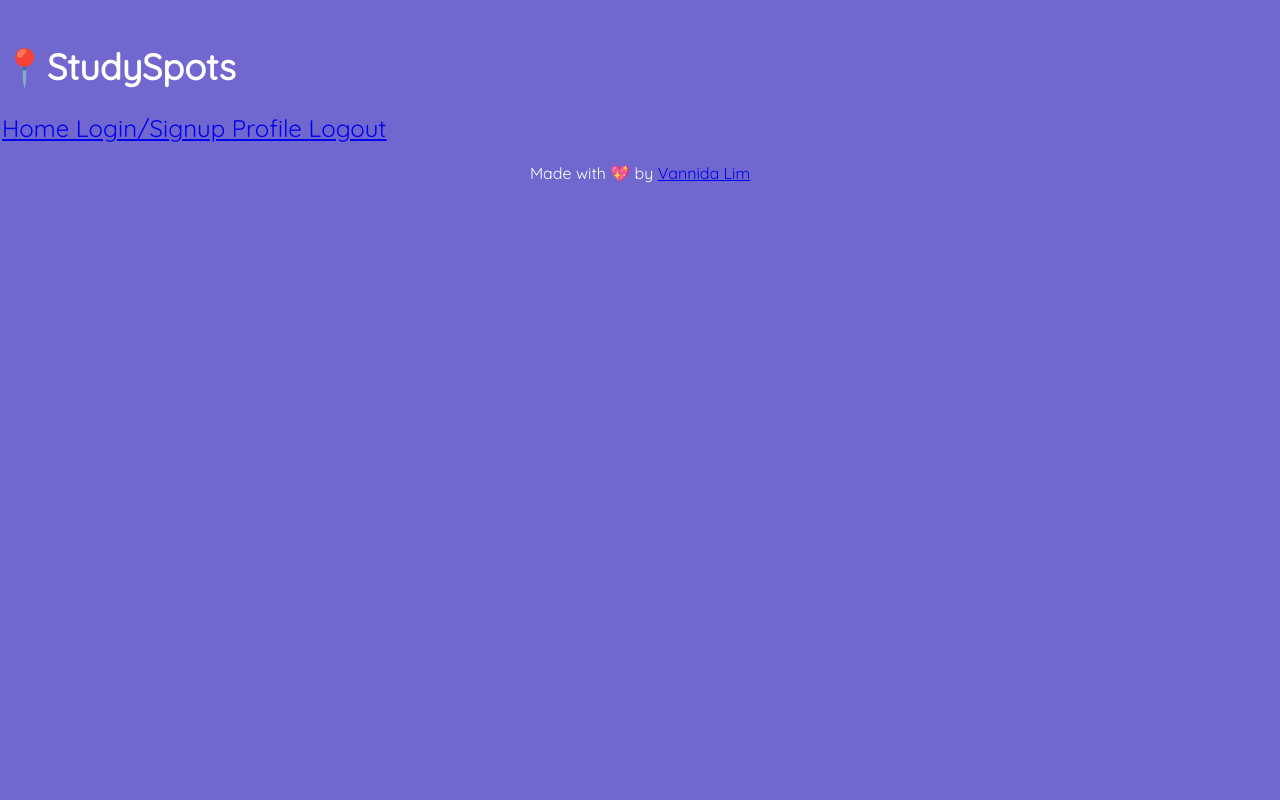
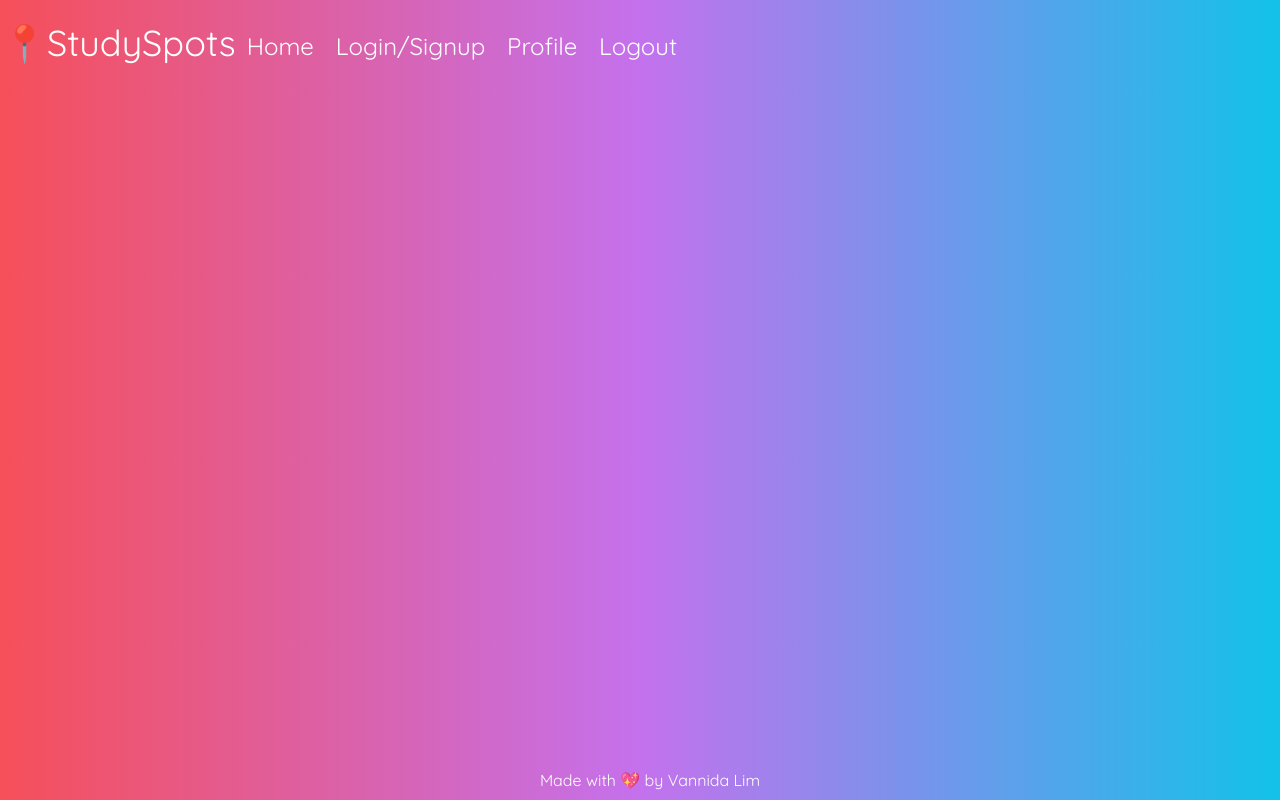
Before and after one commit to vannida-lim/studyspots-frontend, a React (Create React App) app: page / in a window 1280 px wide. Built offline with nearby package versions, Linux system fonts and the light colour scheme; what google-maps-react would draw is missing.

Commit message:
added styling

```diff
--- a/src/App.js
+++ b/src/App.js
@@ -14,7 +14,17 @@ import Home from './pages/Home'
 import Profile from './pages/Profile'
 // import MapContainer from '../containers/MapContainer'
 
-const Footer = styled.section`font-family: 'Quicksand', sans-serif; font-size: 1em;  color: white; text-align: center;`
+const Footer = styled.div`
+  font-family: 'Quicksand', sans-serif;
+  font-size: 1em;
+  color: white;
+  text-align: center;
+  position: fixed;
+  overflow: hidden;
+  bottom: 0;
+  padding: 10px;
+  width: 100%
+`
 
 const mapDispatchToProps = {fetchCafes: actions.fetchCafes,
   currentUser: actions.persistUser
--- a/src/components/Nav.js
+++ b/src/components/Nav.js
@@ -9,18 +9,33 @@ const NavHeader = styled.div`
     padding: 20px 2px;
     width: 100%;
     display: flex;
-    align-items: center;
+
     font-family: 'Quicksand', sans-serif; font-size: 1.5em;
     color: white;
+
 `;
 
-const Title = styled.h1`
+const Title = styled.div`
     font-size: 1.5em
+
 `;
 
 const NavLinks = styled.div`
-    font-size: 05.em
+    font-size: 05.em;
+    display: flex;
+
+
+
+
+
 `;
+
+const LinkDiv = styled.div`
+  padding: 3%;
+  justify-content: flex-end
+
+
+`
 
 
 const Nav = () => {
@@ -30,19 +45,15 @@ const Nav = () => {
   };
   return (
     <NavHeader>
-    <div>
       <Title>
         <span role="img" aria-label="push pin">📍</span>StudySpots
-        </Title>
+      </Title>
       <NavLinks>
-        <Link to="/home">Home </Link>
-        <Link to="/login"> Login/Signup </Link>
-        <Link to="/profile"> Profile </Link>
-        <Link to="/" onClick={handleLogout}>
-            Logout
-        </Link>
+        <LinkDiv><Link to="/home">Home </Link></LinkDiv>
+        <LinkDiv><Link to="/login"> Login/Signup </Link></LinkDiv>
+        <LinkDiv><Link to="/profile"> Profile </Link></LinkDiv>
+        <LinkDiv><Link to="/" onClick={handleLogout}>Logout </Link></LinkDiv>
       </NavLinks>
-      </div>
     </NavHeader>
   );
 };
--- a/src/containers/MapContainer.js
+++ b/src/containers/MapContainer.js
@@ -9,17 +9,17 @@ import actions from '../redux/actions';
 
 // const GOOGLE_KEY = process.env.GOOGLE_KEY
 const Image = styled.img`
-    width: 10em;
-    height: 10em;
-
+  width: 10em;
+  height: 10em;
 `;
 
 const style = {
-    width: '600px',
-    height: '600px'
+  width: '1200px',
+  height: '400px',
+  padding: '20px'
 }
 
-// const icon = 'https://drive.google.com/file/d/1S-_ln104M7BxAluD62knykteplejtdmr/view?usp=sharing'
+const icon = 'https://drive.google.com/file/d/1S-_ln104M7BxAluD62knykteplejtdmr/view?usp=sharing'
 
 export class MapContainer extends Component {
   state = {
@@ -55,9 +55,10 @@ export class MapContainer extends Component {
   }
 
   render() {
-    console.log(this.state.selectedPlace)
+    // console.log(this.state.selectedPlace)
     return (
       <Map
+      fillColor='#FF0000'
         google={this.props.google}
         style={style}
         zoom={14}
@@ -67,6 +68,7 @@ export class MapContainer extends Component {
         {this.props.cafes.map(cafe =>
           <Marker
             key={cafe.id}
+            // icon={{url: "https://imgur.com/VTjIjoZ"}}
             id={cafe.id}
             name={cafe.name}
             url={cafe.url}
--- a/src/index.css
+++ b/src/index.css
@@ -3,10 +3,35 @@ body {
   font-family: 'Quicksand', sans-serif;
   -webkit-font-smoothing: antialiased;
   -moz-osx-font-smoothing: grayscale;
-  background: #7067CF;
+  background: #12c2e9;  /* fallback for old browsers */
+  background: -webkit-linear-gradient(to right, #f64f59, #c471ed, #12c2e9);
+  background: linear-gradient(to right, #f64f59, #c471ed, #12c2e9);
+
 }
 
-/* .list {
-  flex: 1;
-  overflow-y: scroll;
+
+a:link {
+  color: white;
+  text-decoration: none
+}
+
+a:visited {
+  color: white;
+  text-decoration: none
+}
+
+a:hover {
+  color: #7067CE
+}
+
+/* h1 {
+  animation:blinkingText 2s infinite;
+}
+
+@keyframes blinkingText{
+  0%{     color: white;    }
+  49%{    color: white }
+  60%{    color: transparent; }
+  99%{    color:transparent;  }
+  100%{   color: white;    }
 } */
--- a/src/pages/Auth.js
+++ b/src/pages/Auth.js
@@ -2,6 +2,39 @@ import React, { useState } from 'react';
 import {useDispatch} from "react-redux"
 import { useHistory } from 'react-router-dom'
 import userActions from "../redux/actions"
+import styled from 'styled-components'
+
+const Button = styled.button`
+  display: inline-block;
+  color: #7067CE;
+  font-size: 15px;
+  margin: 1em;
+  border: 2px solid white;
+  border-radius: 3px;
+`;
+
+const Submit = styled.input`
+  display: inline-block;
+  color: #7067CE;
+  font-size: 15px;
+  margin: 1em;
+  border: 2px solid white;
+  border-radius: 3px;
+`;
+
+const StyledLogin = styled.div`
+  display: flex;
+  align-items: center;
+  flex-flow: column;
+  width: 400px;
+  height: 250px;
+  margin: 0 auto;
+  border-radius: 25px;
+`;
+
+
+const Login = styled.div`
+`
 
 const Auth = () => {
   const dispatch = useDispatch()
@@ -10,7 +43,6 @@ const Auth = () => {
     username: '',
     password: ''
   });
-  console.log(login)
 
   let history = useHistory()
 
@@ -32,7 +64,9 @@ const Auth = () => {
 
   return (
     <div >
-      <h1>{login ? 'Log in' : 'Sign Up'}</h1>
+      <StyledLogin>
+      <h1>{login ? 'Login' : 'Sign Up'}</h1>
+      <Login>
       <form onSubmit={handleSubmit}>
         <label htmlFor="username"> Username</label>
         <input
@@ -41,7 +75,7 @@ const Auth = () => {
           name="username"
           value={username}
           onChange={handleChange}
-        />
+        /><br/>
         <label htmlFor="password">Password</label>
         <input
           id="password"
@@ -50,12 +84,15 @@ const Auth = () => {
           value={password}
           onChange={handleChange}
         />
-        <input type="submit" value={login ? 'Log in' : 'Sign Up'} />
+        <Submit type="submit" value={login ? 'Login' : 'Sign Up'} />
       </form>
+      </Login>
       <div >
-        <button onClick={() => setLogin(true)}>Login</button>
-        <button onClick={() => setLogin(false)}>Sign Up</button>
+        <Button onClick={() => setLogin(true)}>Login</Button>
+        or
+        <Button onClick={() => setLogin(false)}>Sign Up</Button>
       </div>
+      </StyledLogin>
     </div>
   );
 };
--- a/src/pages/Home.js
+++ b/src/pages/Home.js
@@ -2,16 +2,28 @@ import React from 'react';
 import { useSelector } from 'react-redux';
 import { connect } from 'react-redux'
 import MapContainer from '../containers/MapContainer'
+import styled from 'styled-components'
 // import userActions from "../redux/actions"
+
+const MapWrapper = styled.div`
+  padding: 15px
+`
+const Header = styled.section`
+  text-align: center;
+  color: white;
+  font-size: 15px
+
+`
 
 const Home = (props) => {
   const username = useSelector(state => state.users.currentUser.username)
+  console.log(username)
+  const isLoggedIn = !!localStorage.token
 
-  const isLoggedIn = !!localStorage.token
   const text = isLoggedIn ? (
     <div>
-      <h1>{username} is currently logged in</h1>
-    <MapContainer/>
+      <Header><h1>✨{username}✨ is currently logged in</h1></Header>
+    <MapWrapper><MapContainer/></MapWrapper>
     </div>
   ) : (
     <h1>Please login or signup!</h1>
--- a/src/pages/Profile.js
+++ b/src/pages/Profile.js
@@ -2,21 +2,50 @@ import React from 'react'
 import { connect } from 'react-redux'
 import actions from '../redux/actions'
 import { uuid } from 'uuidv4'
+import styled from 'styled-components'
+
+const Wrapper = styled.div`
+    text-align: center;
+    font-size: 20px
+`
+
+const Title = styled.h2`
+    font-size: 1.5em;
+    color: white;
+    text-align: center;
+`
+
+const Location = styled.div`
+    margin: 0 auto;
+    font-size: 20px;
+    text-align: center;
+    box-shadow: 0 4px 8px 0 rgba(0,0,0,0.2);
+    padding: 2px 16px;
+    color: white;
+    box-sizing: border-box;
+`
+const Button = styled.button`
+  display: inline-block;
+  color: #7067CE;
+  font-size: 15px;
+  margin: 1em;
+  border: 2px solid white;
+  border-radius: 3px;
+`;
 
 
 const Profile = (props) => {
 
     return (
         <div>
-            <h1>{props.currentUser.username}'s Profile</h1>
-            <h2>Favorites Spots</h2>
+            <Title><h2>✨ {props.currentUser.username}'s ✨ Favorites Spots</h2></Title>
             {props.favorites.map(cafe =>
-            <div key={uuid()}>
-                {cafe.location.name}
-                {cafe.location.location}
-                <button onClick={() => props.deleteFavorite(cafe, props.currentUser)}>Delete</button>
-            </div>
+            <Location key={uuid()}>
+                ☕️{cafe.location.name}📍{cafe.location.location}
+                <Button onClick={() => props.deleteFavorite(cafe, props.currentUser)}>Delete</Button>
+            </Location>
             )}
+
         </div>
     )
 
@@ -30,6 +59,6 @@ const mapStateToProps = state => {
     }
 }
 
-const mapDispatchToProps = {deleteFavorite: actions.deleteFavorite}
+const mapDispatchToProps = {deleteFavorite: actions.deleteFromDB}
 
 export default connect(mapStateToProps, mapDispatchToProps)(Profile);
--- a/src/redux/actions.js
+++ b/src/redux/actions.js
@@ -24,7 +24,6 @@ const newUserToDB = userObj => dispatch => {
     fetch(USERS_URL, config)
       .then(r => r.json())
       .then(data => {
-        // debugger
         dispatch(setUserAction(data.user));
         localStorage.setItem('token', data.token);
       });
@@ -51,7 +50,6 @@ const loginUserToDB = userCredentials => dispatch => {
     fetch(LOGIN_URL, config)
       .then(r => r.json())
       .then(data => {
-        // debugger
         dispatch(setUserAction(data.user));
         localStorage.setItem('token', data.token);
       });
@@ -120,11 +118,11 @@ const addFavorite = (currentUser, cafe) => dispatch => {
 //   payload: cafe
 // })
 
-const deleteFromDB = (currentUser, cafe) => dispatch => {
+const deleteFromDB = (cafe) => dispatch => {
   const config = {
     method: 'DELETE',
   }
-  fetch(("http://localhost:3000/users/" + currentUser.id), config)
+  fetch((`http://localhost:3000/favorites/${cafe.id}`), config)
   .then(r => dispatch( {type: "DELETE_FAVORITE", payload: cafe} ))
 }
 
```
Also changed, not shown: src/meow_coffee.png (added).
